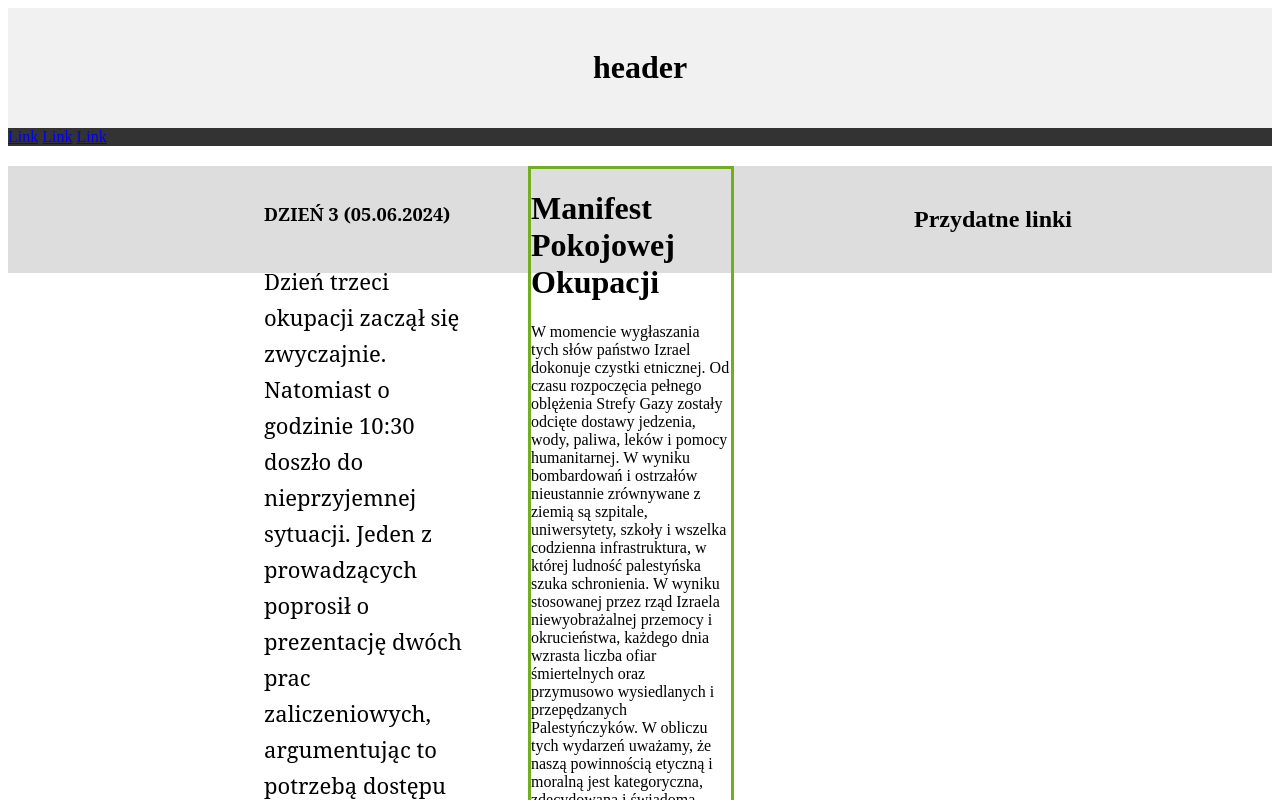
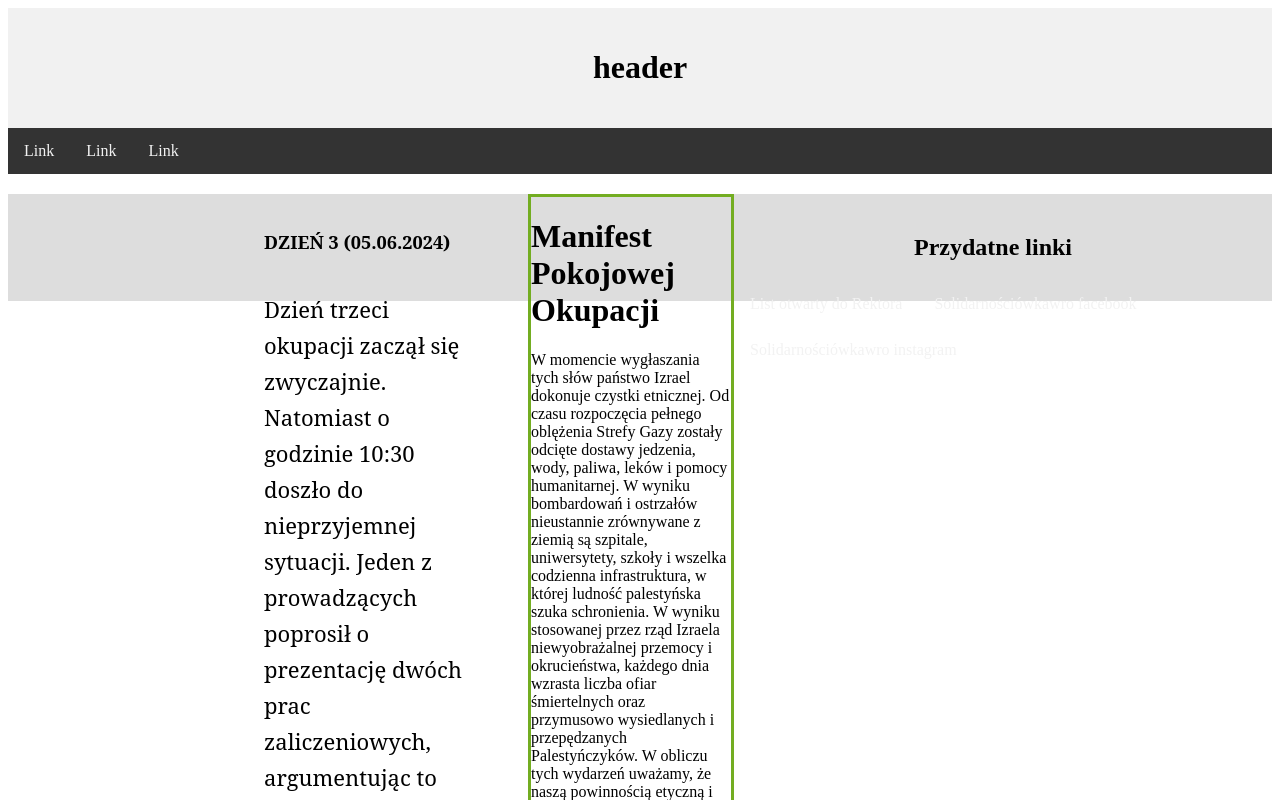
Before and after one commit to PokojowaOkupacjaWroclaw/PokojowaOkupacjaWroclaw.github.io, a plain HTML site: page STRONA.html in a window 1280 px wide. Shown: the top 800 px of the page. Drawn offline with Linux system fonts and the light colour scheme.

Commit message:
Update STRONA.html

```diff
--- a/STRONA.html
+++ b/STRONA.html
@@ -18,7 +18,7 @@
 		background-color: #333;
 	    }
 
-	    .topnav style {
+	    .topnav a {
 		    float: left;
 		    display: block;
 		    color: #f2f2f2;
@@ -27,7 +27,7 @@
 		    text-decoration: none;
 	    }
 
-	    .topnav style:hover {
+	    .topnav a:hover {
 		    background-color: #ddd;
 		    color: black;
 	    }
@@ -65,7 +65,7 @@
 		    text-decoration: none;
 	    }
 
-	.footer style {
+	.footer a {
 		    float: left;
 		    display: block;
 		    color: #f2f2f2;
@@ -139,9 +139,9 @@ więcej dla nikogo.</p>
 
 <div class="footer">
 <h2> Przydatne linki </h2>
-	<a class="column middle" href=https://docs.google.com/forms/d/e/1FAIpQLSfh2g-J1J9ujwEPbQUeDLWDDC_YJ-nBwntHNwphJg5UtgrBBA/viewform?fbclid=IwZXh0bgNhZW0CMTAAAR0pLTaCsN956Iq317cHj_0gSSgxhDPCeXaZIIkN60WRZu5QziBmqfi4_ug_aem_ARXMSo-6gmn2llV3jk-_qVIPkHsLINXB3zOWkJhG2CvTU-XdoxfNVPErI0ivEg3KLXxf7nQtH5xZ-fCdFGQU0MJu> List otwarty do Rektora</a>
-	<a class="column middle" href=https://www.facebook.com/profile.php?id=61559473446952 >Solidarnościówkawro facebook </a>
-	<a class="column middle" href=https://www.instagram.com/solidarnosciowkawro?igsh=MW9wajE2Z3pmNHZtMw== >Solidarnościówkawro instagram </a>
+	<a href=https://docs.google.com/forms/d/e/1FAIpQLSfh2g-J1J9ujwEPbQUeDLWDDC_YJ-nBwntHNwphJg5UtgrBBA/viewform?fbclid=IwZXh0bgNhZW0CMTAAAR0pLTaCsN956Iq317cHj_0gSSgxhDPCeXaZIIkN60WRZu5QziBmqfi4_ug_aem_ARXMSo-6gmn2llV3jk-_qVIPkHsLINXB3zOWkJhG2CvTU-XdoxfNVPErI0ivEg3KLXxf7nQtH5xZ-fCdFGQU0MJu> List otwarty do Rektora</a>
+	<a href=https://www.facebook.com/profile.php?id=61559473446952 >Solidarnościówkawro facebook </a>
+	<a href=https://www.instagram.com/solidarnosciowkawro?igsh=MW9wajE2Z3pmNHZtMw== >Solidarnościówkawro instagram </a>
 </div>
 
 </body>
```
